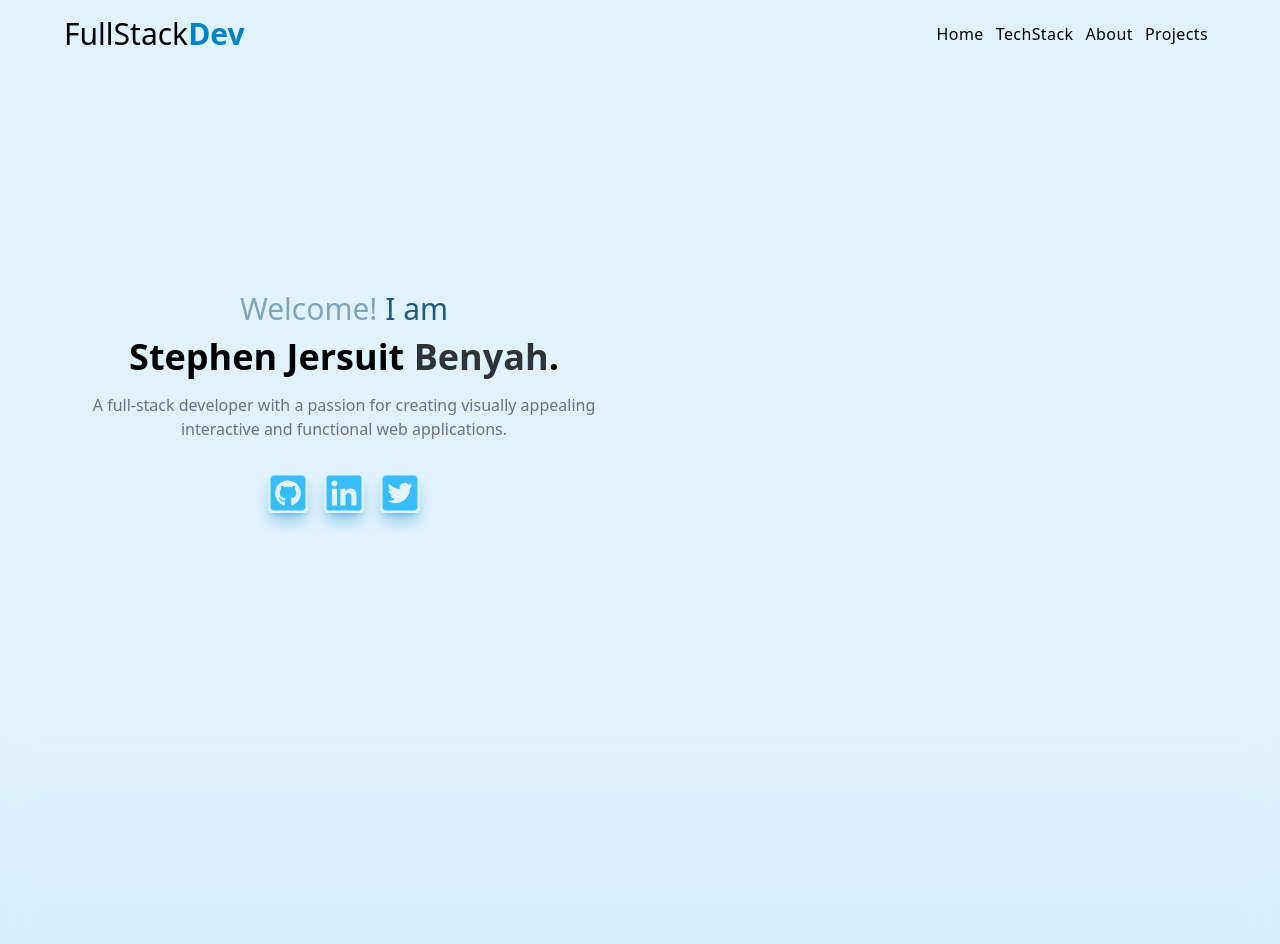
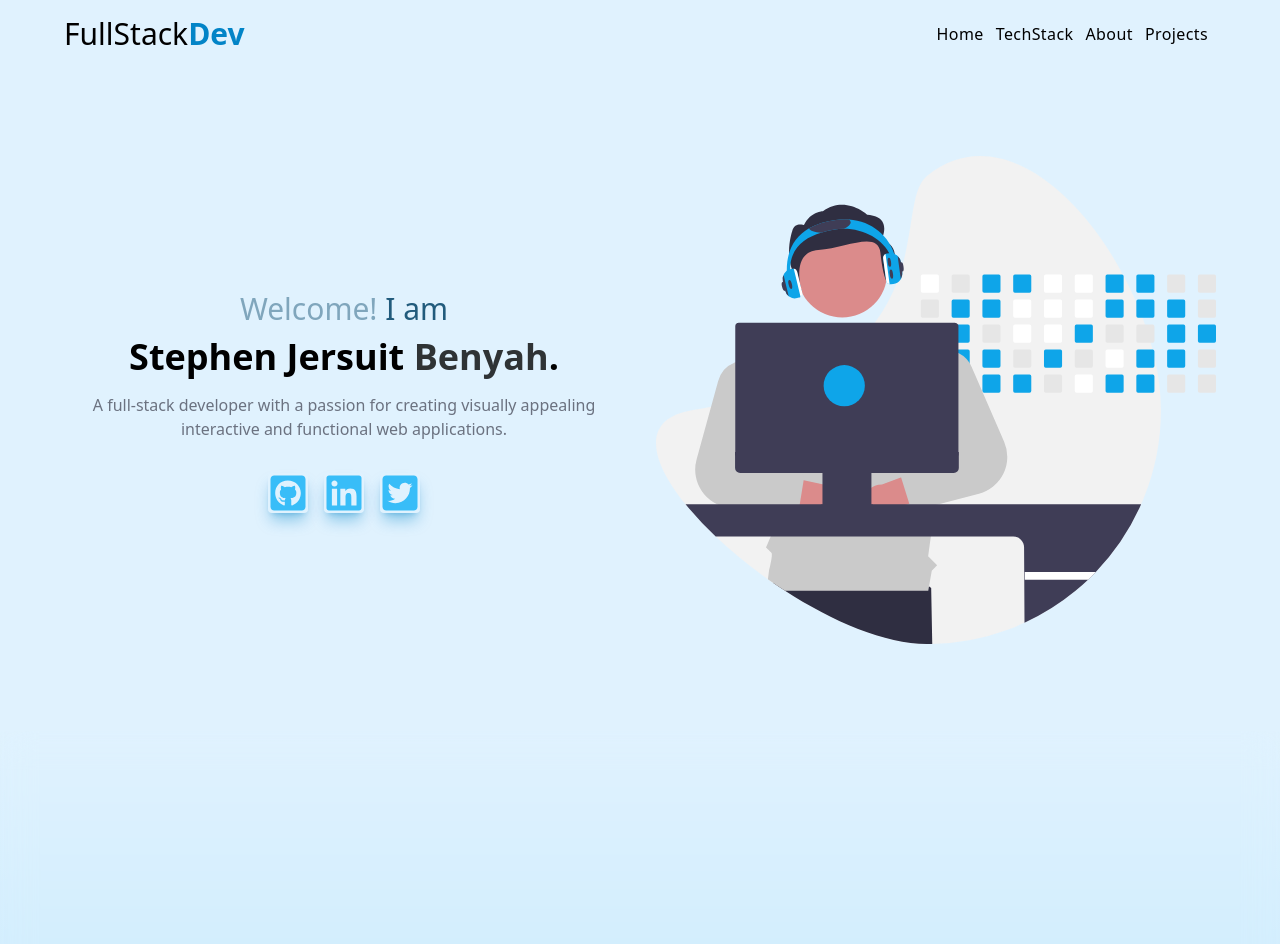
Before and after one commit to eng-by-sjb/my-portfolio, a React (Vite) app: page / in a window 1280 px wide. Shown: the top 944 px of the page. Built offline with nearby package versions, Linux system fonts and the light colour scheme.

Commit message:
change nav and hero elements

```diff
--- a/src/components/Hero/Hero.tsx
+++ b/src/components/Hero/Hero.tsx
@@ -78,7 +78,7 @@ const Hero = () => {
           {/* shows on large screen */}
         </div>
 
-        <img src={heroImg} alt="" className="hidden" />
+        <img src={heroImg} alt="" className="" />
 
         {/* shows on small screen */}
         <div
--- a/src/components/Navbar/Navbar.tsx
+++ b/src/components/Navbar/Navbar.tsx
@@ -14,9 +14,9 @@ const Navbar = () => {
       className={`fixed w-screen z-50 top-0 transition-all overflow-hidden ease-out sm:h-auto ${
         isScrollDown ? "h-[68px] duration-[500ms]" : "h-[114px] duration-300"
       } ${
-        window.scrollY <= 3
+        window.scrollY <= 0
           ? "bg-sky-100"
-          : "drop-shadow rounded-b-xl bg-sky-100/40 backdrop-blur-md"
+          : "drop-shadow-md rounded-b-xl bg-sky-100/40 backdrop-blur-lg"
       }`}>
       <div className="align-elements flex flex-col text-center sm:flex-row sm:items-center sm:justify-between">
         <h2 className="text-3xl">
```
